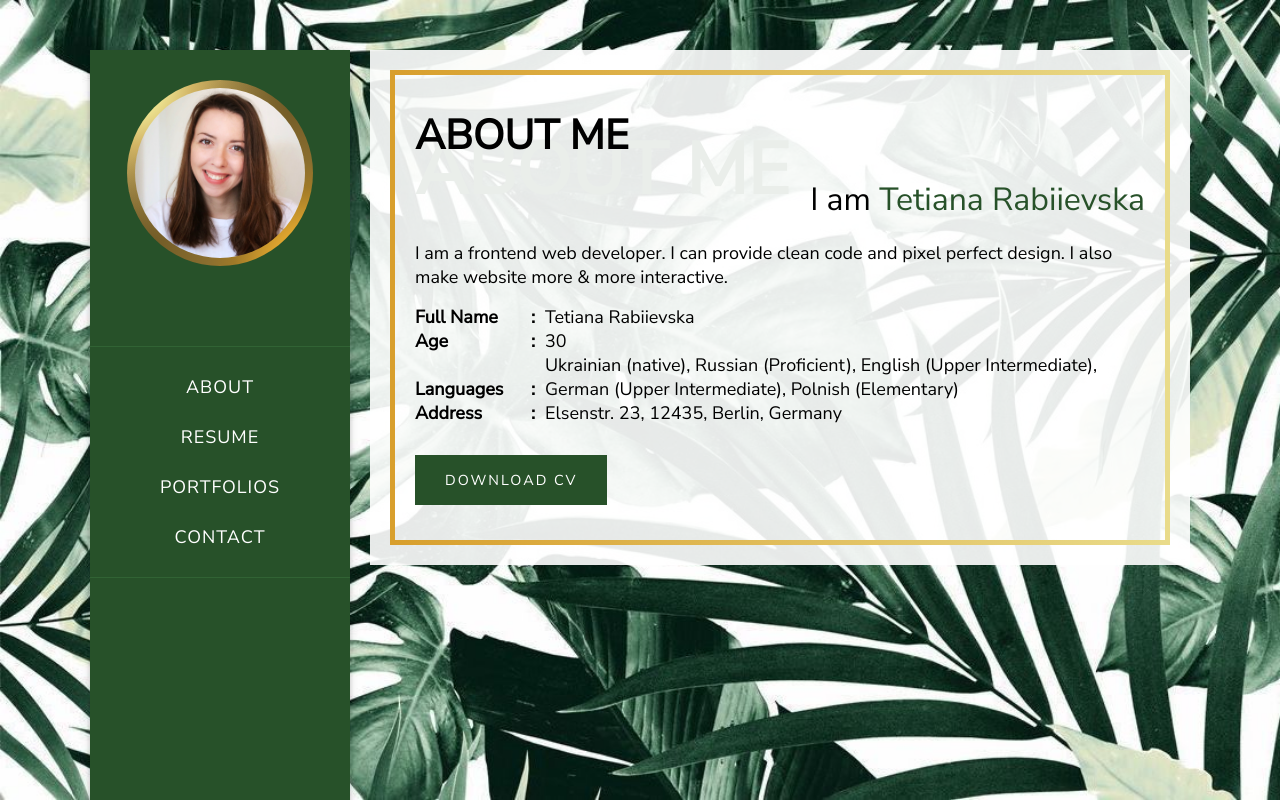
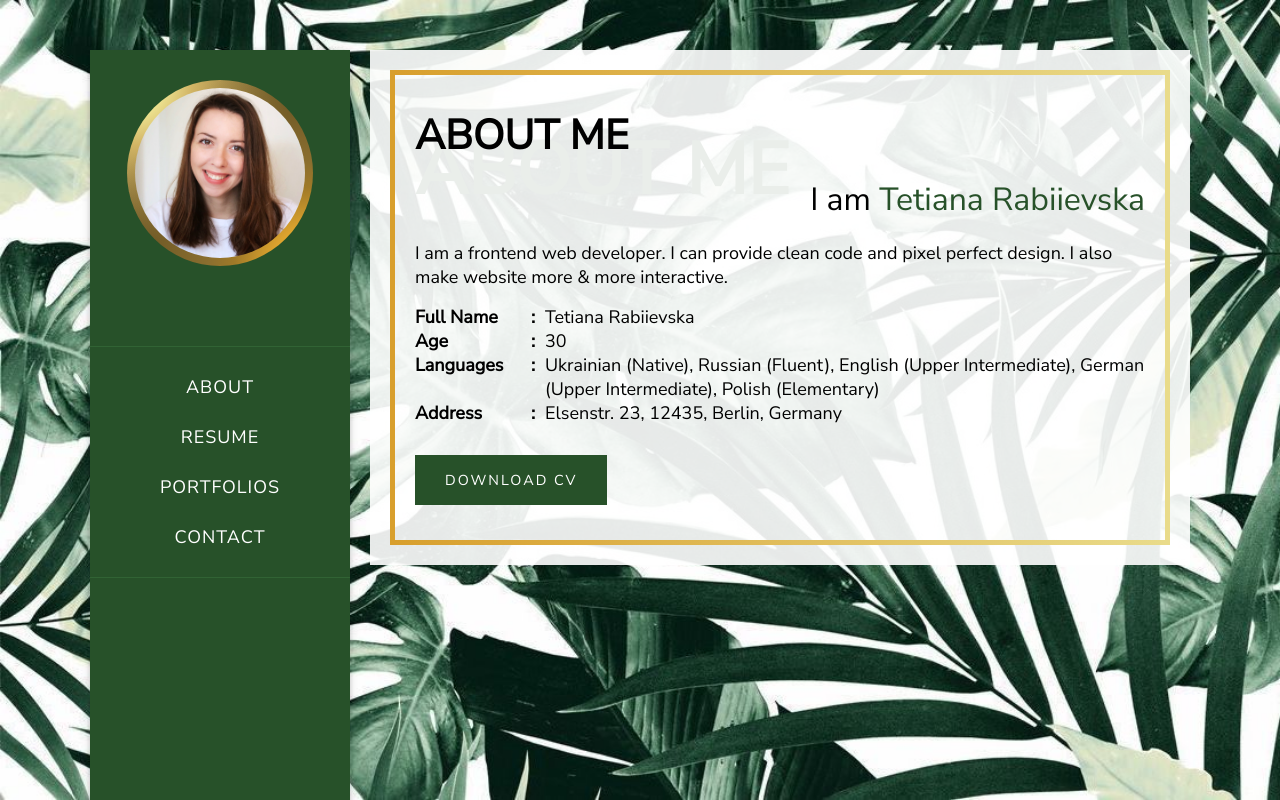
Before and after one commit to atranarta/portfolio, a React (Create React App) app: page / in a window 1280 px wide. Built offline with nearby package versions, Linux system fonts and the light colour scheme.

Commit message:
Small style fixes

```diff
--- a/src/App.css
+++ b/src/App.css
@@ -189,6 +189,7 @@ body {
   display: inline-block;
   position: relative;
   margin-right: 10px;
+  vertical-align: top;
 }
 #wrapper main .border .component ul li b::after {
   content: ":";
--- a/src/App.scss
+++ b/src/App.scss
@@ -217,6 +217,7 @@ body {
               display: inline-block;
               position: relative;
               margin-right: 10px;
+              vertical-align: top;
 
               &::after {
                 content: ":";
--- a/src/components/about/index.js
+++ b/src/components/about/index.js
@@ -12,7 +12,7 @@ const About = () => (
     <ul>
       <li><b>Full Name</b><span>Tetiana Rabiievska</span></li>
       <li><b>Age</b><span>30</span></li>
-      <li><b>Languages</b><span>Ukrainian (native), Russian (Proficient), English (Upper Intermediate), German (Upper Intermediate), Polnish (Elementary)</span></li>
+      <li><b>Languages</b><span>Ukrainian (Native), Russian (Fluent), English (Upper Intermediate), German (Upper Intermediate), Polish (Elementary)</span></li>
       <li><b>Address</b><span>Elsenstr. 23, 12435, Berlin, Germany</span></li>
     </ul>
     <a className="btn" href="/">Download CV</a>
```
Also changed, not shown: 1 other file (tests, documents, lock files or other folders).
